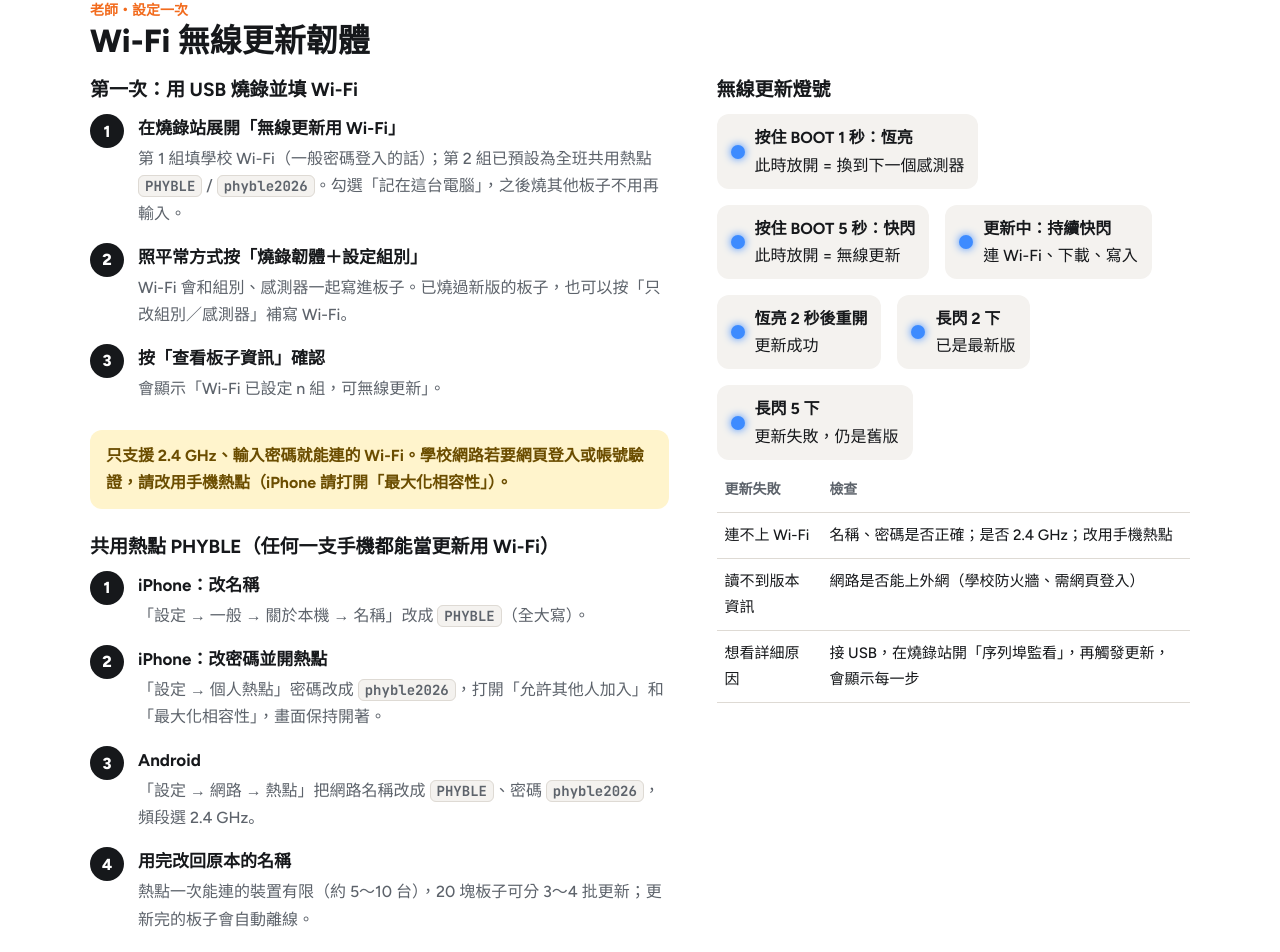
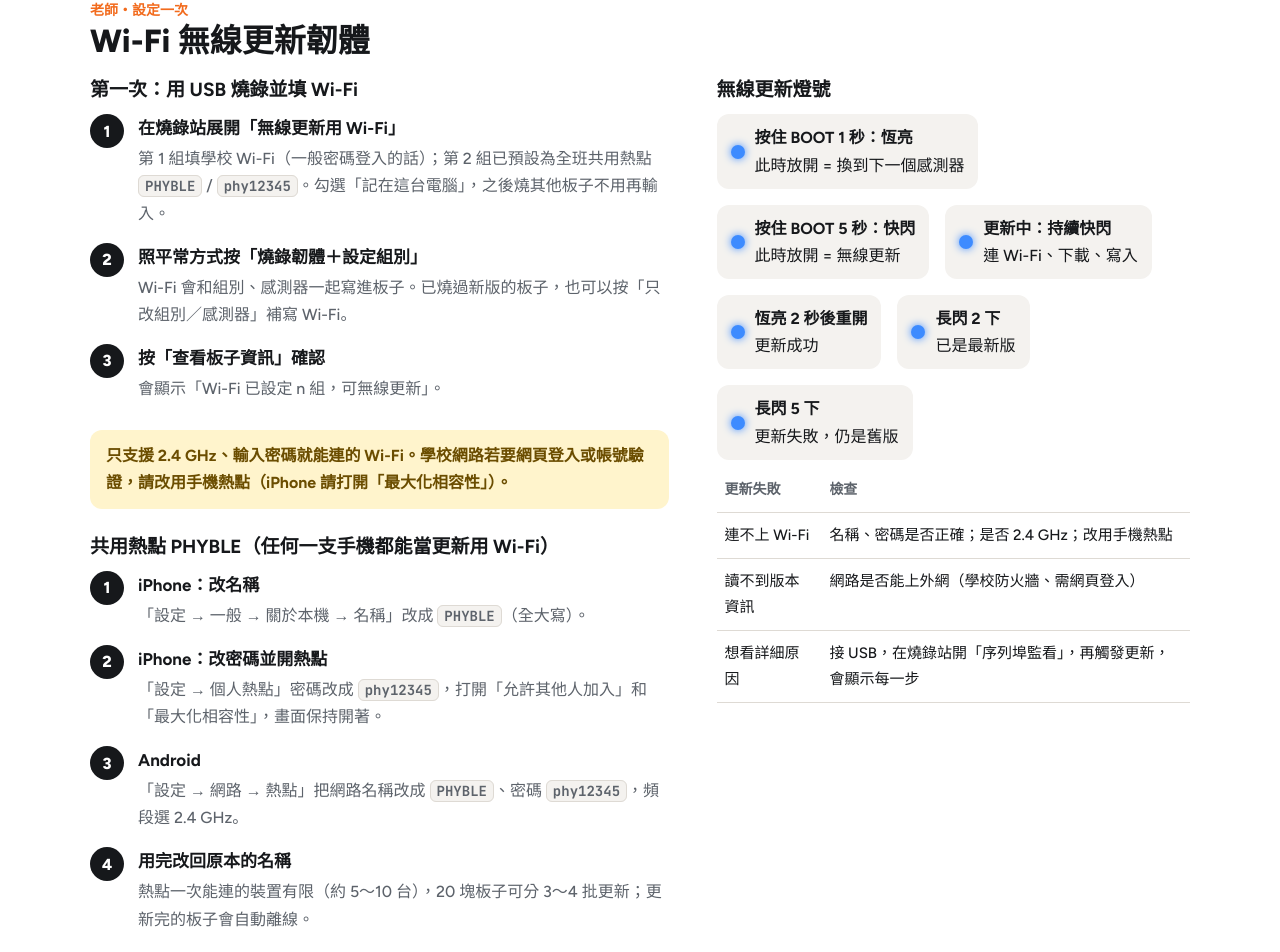
Before and after one commit to yuming14122000-dotcom/phyble, a plain HTML site: page help.html in a window 1280 px wide. Shown: the part 1544-2496 px from the top of the page. Drawn offline with Linux system fonts and the light colour scheme.

Commit message:
共用熱點密碼改為 phy12345
Co-Authored-By: Claude Opus 5.5 <noreply@anthropic.com>
Claude-Session: https://claude.ai/code/session_0151CeeLWJtBXD1CkuSvs2Z5

```diff
--- a/help.html
+++ b/help.html
@@ -170,7 +170,7 @@ figcaption{font-size:14px;color:var(--mute);margin-top:6px;text-align:center}
     <div>
       <h3 style="margin-top:0">第一次：用 USB 燒錄並填 Wi-Fi</h3>
       <ol class="steps">
-        <li><b>在燒錄站展開「無線更新用 Wi-Fi」</b><p>第 1 組填學校 Wi-Fi（一般密碼登入的話）；第 2 組已預設為全班共用熱點 <code>PHYBLE</code> / <code>phyble2026</code>。勾選「記在這台電腦」，之後燒其他板子不用再輸入。</p></li>
+        <li><b>在燒錄站展開「無線更新用 Wi-Fi」</b><p>第 1 組填學校 Wi-Fi（一般密碼登入的話）；第 2 組已預設為全班共用熱點 <code>PHYBLE</code> / <code>phy12345</code>。勾選「記在這台電腦」，之後燒其他板子不用再輸入。</p></li>
         <li><b>照平常方式按「燒錄韌體＋設定組別」</b><p>Wi-Fi 會和組別、感測器一起寫進板子。已燒過新版的板子，也可以按「只改組別／感測器」補寫 Wi-Fi。</p></li>
         <li><b>按「查看板子資訊」確認</b><p>會顯示「Wi-Fi 已設定 n 組，可無線更新」。</p></li>
       </ol>
@@ -178,8 +178,8 @@ figcaption{font-size:14px;color:var(--mute);margin-top:6px;text-align:center}
       <h3>共用熱點 PHYBLE（任何一支手機都能當更新用 Wi-Fi）</h3>
       <ol class="steps">
         <li><b>iPhone：改名稱</b><p>「設定 → 一般 → 關於本機 → 名稱」改成 <code>PHYBLE</code>（全大寫）。</p></li>
-        <li><b>iPhone：改密碼並開熱點</b><p>「設定 → 個人熱點」密碼改成 <code>phyble2026</code>，打開「允許其他人加入」和「最大化相容性」，畫面保持開著。</p></li>
-        <li><b>Android</b><p>「設定 → 網路 → 熱點」把網路名稱改成 <code>PHYBLE</code>、密碼 <code>phyble2026</code>，頻段選 2.4 GHz。</p></li>
+        <li><b>iPhone：改密碼並開熱點</b><p>「設定 → 個人熱點」密碼改成 <code>phy12345</code>，打開「允許其他人加入」和「最大化相容性」，畫面保持開著。</p></li>
+        <li><b>Android</b><p>「設定 → 網路 → 熱點」把網路名稱改成 <code>PHYBLE</code>、密碼 <code>phy12345</code>，頻段選 2.4 GHz。</p></li>
         <li><b>用完改回原本的名稱</b><p>熱點一次能連的裝置有限（約 5～10 台），20 塊板子可分 3～4 批更新；更新完的板子會自動離線。</p></li>
       </ol>
       <h3>之後：不用接電腦就能更新</h3>
```
Also changed, not shown: index.html (+1 -1 lines).
